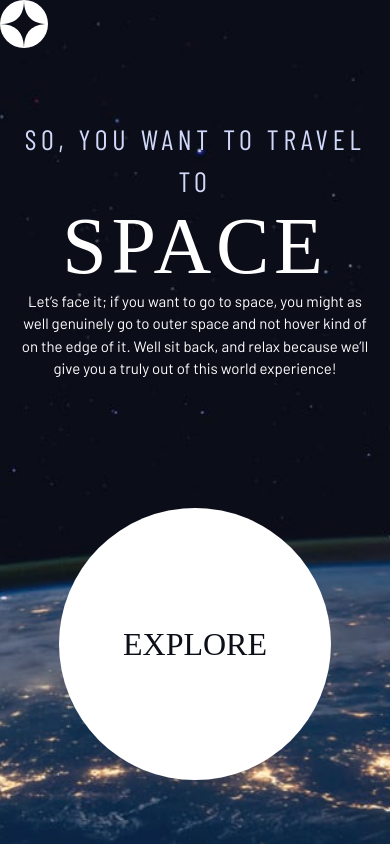
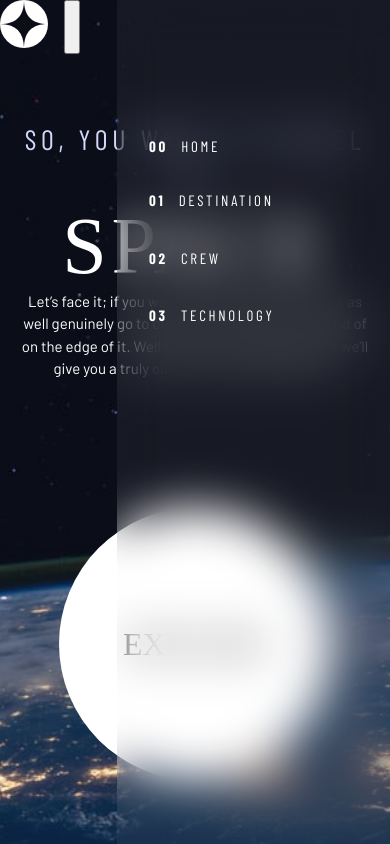
Before and after one commit to gaganssingh/space-travel-htmlcss-project, a plain HTML site: page index.html in a window 390 px wide. Drawn offline with nearby package versions, Linux system fonts and the light colour scheme; a web font is replaced by a local one.

Commit message:
Enabled mobile Navigation and background glasmorphism effect

```diff
--- a/css/main.css
+++ b/css/main.css
@@ -317,11 +317,38 @@ select {
 }
 
 .primary-navigation {
-  --gap: 8rem;
   --underline-gap: 2rem;
   list-style: none;
   padding: 0;
   margin: 0;
+  background: hsl(var(--clr-white) / 0.95);
+  /* backdrop-filter: blur(1.5rem);
+  -webkit-backdrop-filter: blur(8px); */
+}
+
+/* backfrop-filter currently not supported in Firefox. So workaround: */
+@supports (backdrop-filter: blur(1rem)) {
+  .primary-navigation {
+    background: hsl(var(--clr-white) / 0.05);
+    backdrop-filter: blur(1.5rem);
+  }
+}
+
+@media (max-width: 35rem) {
+  .primary-navigation {
+    --underline-gap: 0.5rem;
+    position: fixed;
+    z-index: 1000;
+    inset: 0 0 0 30%;
+    list-style: none;
+    padding: min(20rem, 15vh) 2rem;
+    margin: 0;
+    flex-direction: column;
+  }
+
+  .primary-navigation.underline-indicators > .active {
+    border: 0;
+  }
 }
 
 .primary-navigation a {
@@ -335,7 +362,7 @@ select {
 
 .underline-indicators > * {
   cursor: pointer;
-  padding: var(--underline-gap, 1em) 0;
+  padding: var(--underline-gap, 1rem) 0;
   border: 0;
   border-bottom: 0.2rem solid hsl(var(--clr-white) / 0);
 }
@@ -396,6 +423,10 @@ select {
 }
 
 /* ************************
+        NAVIGATION
+************************ */
+
+/* ************************
         HOME PAGE SPECIFIC
 ************************ */
 body {
--- a/index.html
+++ b/index.html
@@ -18,9 +18,17 @@
         />
       </div>
 
+      <!-- HAMBURGER MENU -->
+      <button class="mobile-nav-toggle" aria-controls="primary-navigation">
+        <span class="sr-only" aria-expanded="false">Menu</span>
+      </button>
+
       <!-- NAVIGATION -->
-      <!-- <nav>
-        <ul class="primary-navigation underline-indicators flex">
+      <nav>
+        <ul
+          id="primary-navigation"
+          class="primary-navigation underline-indicators flex"
+        >
           <li class="active">
             <a
               class="ff-sans-cond uppercase text-white letter-spacing-2"
@@ -50,7 +58,7 @@
             >
           </li>
         </ul>
-      </nav> -->
+      </nav>
     </header>
 
     <!-- MAIN CONTAINER -->
```
